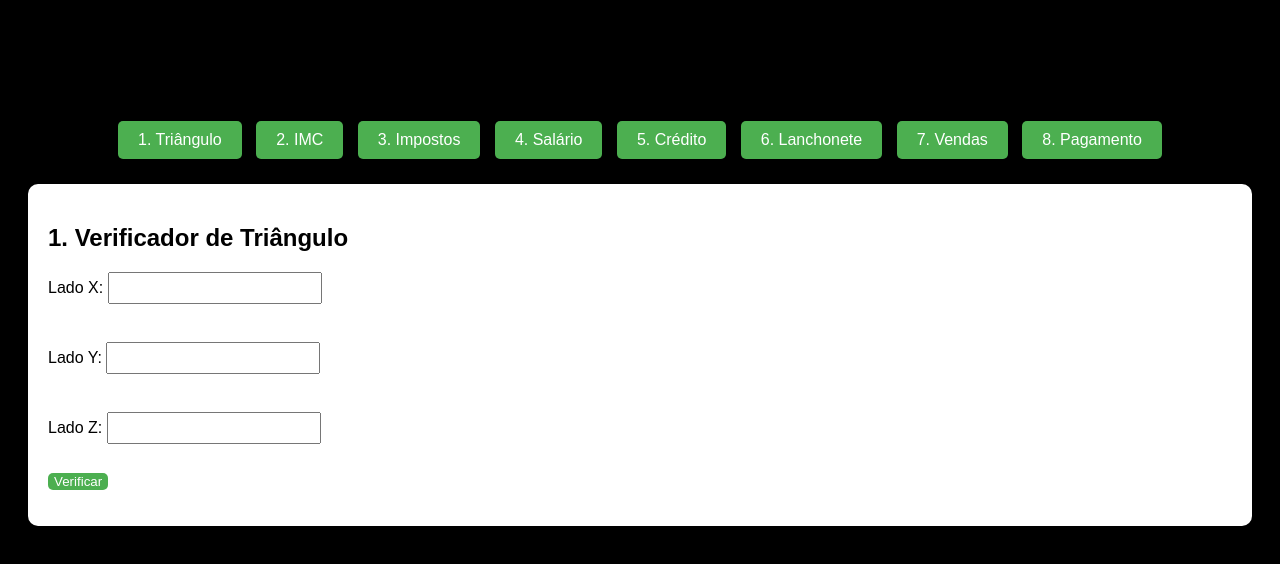
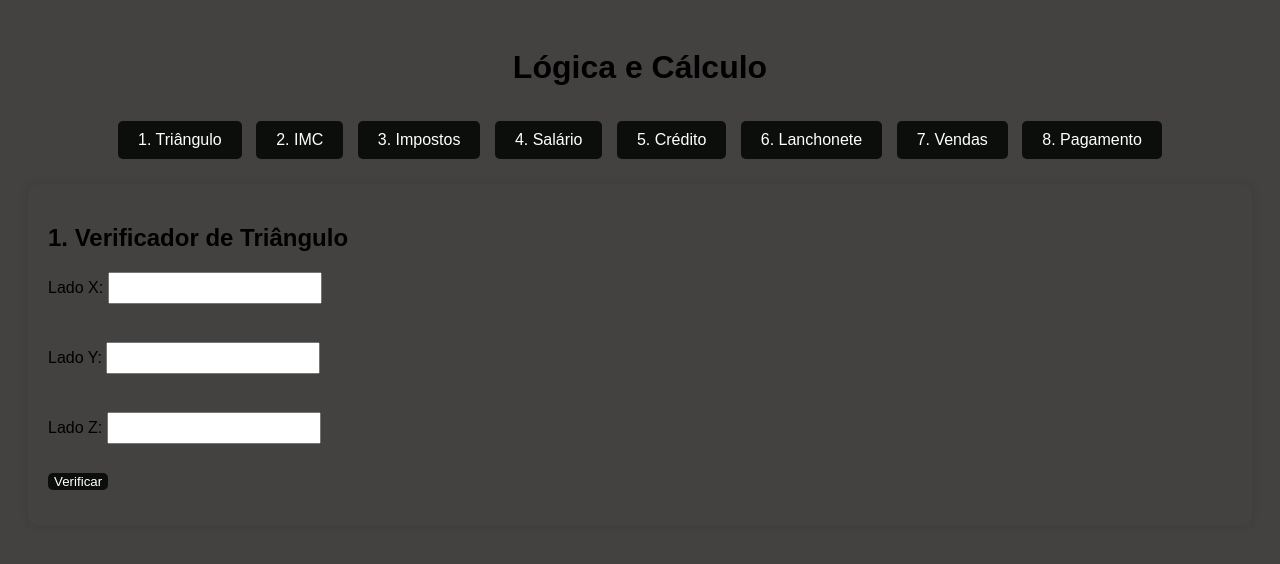
Before and after one commit to henriquear7/trabalho-2b, a plain HTML site: page trabalho/index.html in a window 1280 px wide. Both pictures are taken after a click on the button "1. Triângulo". Drawn offline with Linux system fonts and the light colour scheme.

Commit message:
Update css.css

```diff
--- a/trabalho/css.css
+++ b/trabalho/css.css
@@ -1,7 +1,7 @@
 body {
     font-family: Arial, sans-serif;
     padding: 20px;
-    background-color: #000000;
+    background-color: #444141;
 }
 
 h1 {
@@ -23,7 +23,7 @@ h1 {
 
 .secao {
     display: none;
-    background-color: #fff;
+    background-color: #444141;
     padding: 20px;
     border-radius: 10px;
     box-shadow: 0 0 10px rgba(0, 0, 0, 0.1);
@@ -42,12 +42,12 @@ input[type="number"], input[type="text"] {
 }
 
 button {
-    background-color: #4CAF50;
-    color: white;
+    background-color: #0c0e0c;
+    color: rgb(255, 255, 255);
     border: none;
     border-radius: 5px;
 }
 
 button:hover {
-    background-color: #45a049;
+    background-color: #020202;
 }
```
